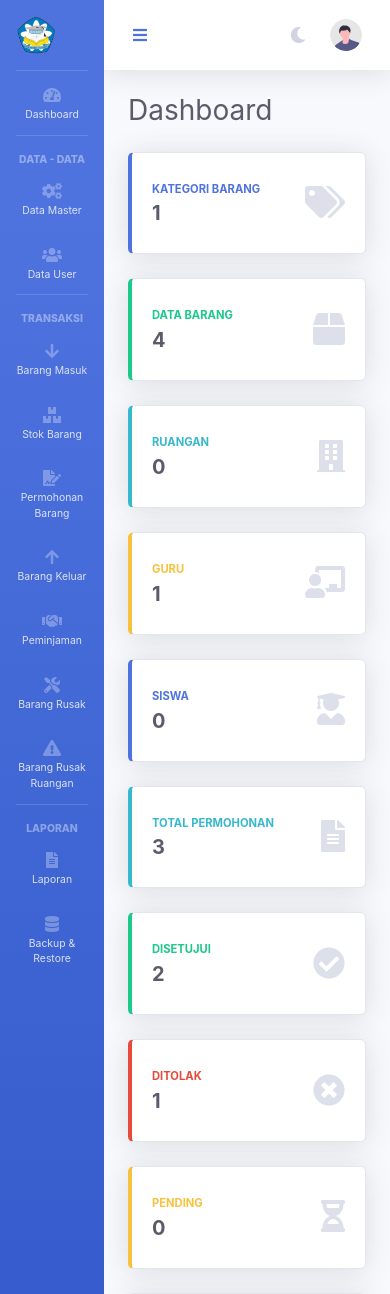
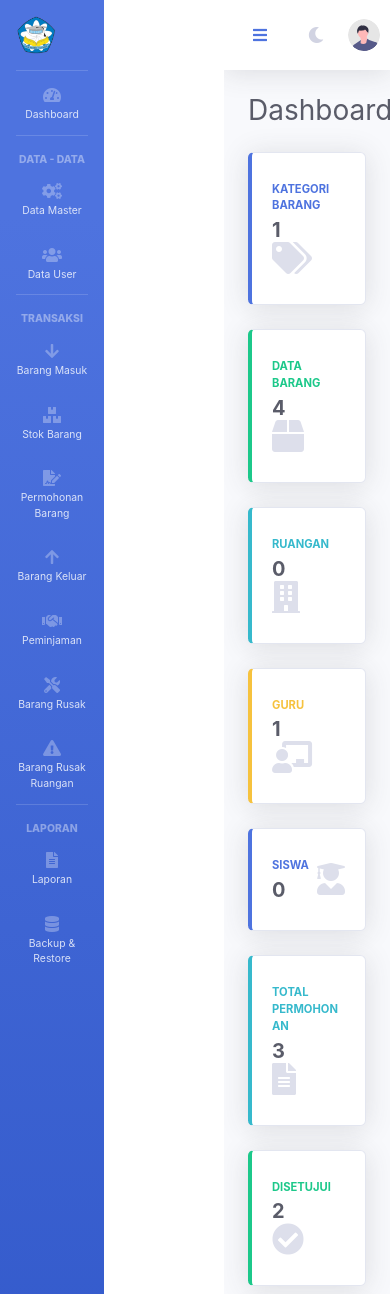
Before and after one commit to Muhamadnazmudin/BispVentory, a CodeIgniter app: page /bispventory/ in a window 390 px wide. Shown: the top 1294 px of the page. Run offline with CodeIgniter, Linux system fonts and the light colour scheme; a user stored in the database is signed in; data comes from the database, SQL or seed files in the repository; data that the repository does not hold is empty.

Commit message:
perbaikan layout content dan sidebar

```diff
--- a/application/views/layouts/header.php
+++ b/application/views/layouts/header.php
@@ -8,6 +8,64 @@
 <link href="<?= base_url('assets/sbadmin2/vendor/fontawesome-free/css/all.min.css') ?>" rel="stylesheet">
 <link href="<?= base_url('assets/sbadmin2/css/sb-admin-2.min.css') ?>" rel="stylesheet">
 <link href="<?= base_url('assets/css/dark-mode.css') ?>" rel="stylesheet">
+<style>
+html, body {
+    height: 100%;
+    overflow: hidden;
+}
+
+#wrapper {
+    height: 100vh;
+}
+
+/* ======================
+   SIDEBAR FIX
+   ====================== */
+.sidebar {
+    position: fixed;
+    top: 0;
+    left: 0;
+    height: 100vh;
+    overflow: hidden; /* PENTING: jangan di sini */
+    z-index: 1030;
+}
+
+/* SCROLL AKTUAL ADA DI SINI */
+.sidebar .nav {
+    height: calc(100vh - 70px); /* dikurangi tinggi brand */
+    overflow-y: auto;
+}
+
+/* ======================
+   CONTENT WRAPPER
+   ====================== */
+#content-wrapper {
+    height: 100vh;
+    overflow: hidden;
+    margin-left: 224px;
+}
+
+body.sidebar-toggled #content-wrapper {
+    margin-left: 80px;
+}
+
+/* ======================
+   CONTENT SCROLL
+   ====================== */
+#content {
+    height: 100vh;
+    overflow-y: auto;
+}
+
+/* ======================
+   MOBILE
+   ====================== */
+@media (max-width: 768px) {
+    #content-wrapper {
+        margin-left: 0;
+    }
+}
+</style>
 
 </head>
 
--- a/application/views/layouts/sidebar.php
+++ b/application/views/layouts/sidebar.php
@@ -2,6 +2,14 @@
     .sidebar-brand img {
     max-height: 80px;
     object-fit: contain;
+}
+.sidebar {
+    position: fixed;
+    height: 100vh;
+    overflow-y: auto;
+}
+#content-wrapper {
+    margin-left: 224px;
 }
 
     </style>
```
Also changed, not shown: assets/css/custom.css (added, +38 -0 lines).
